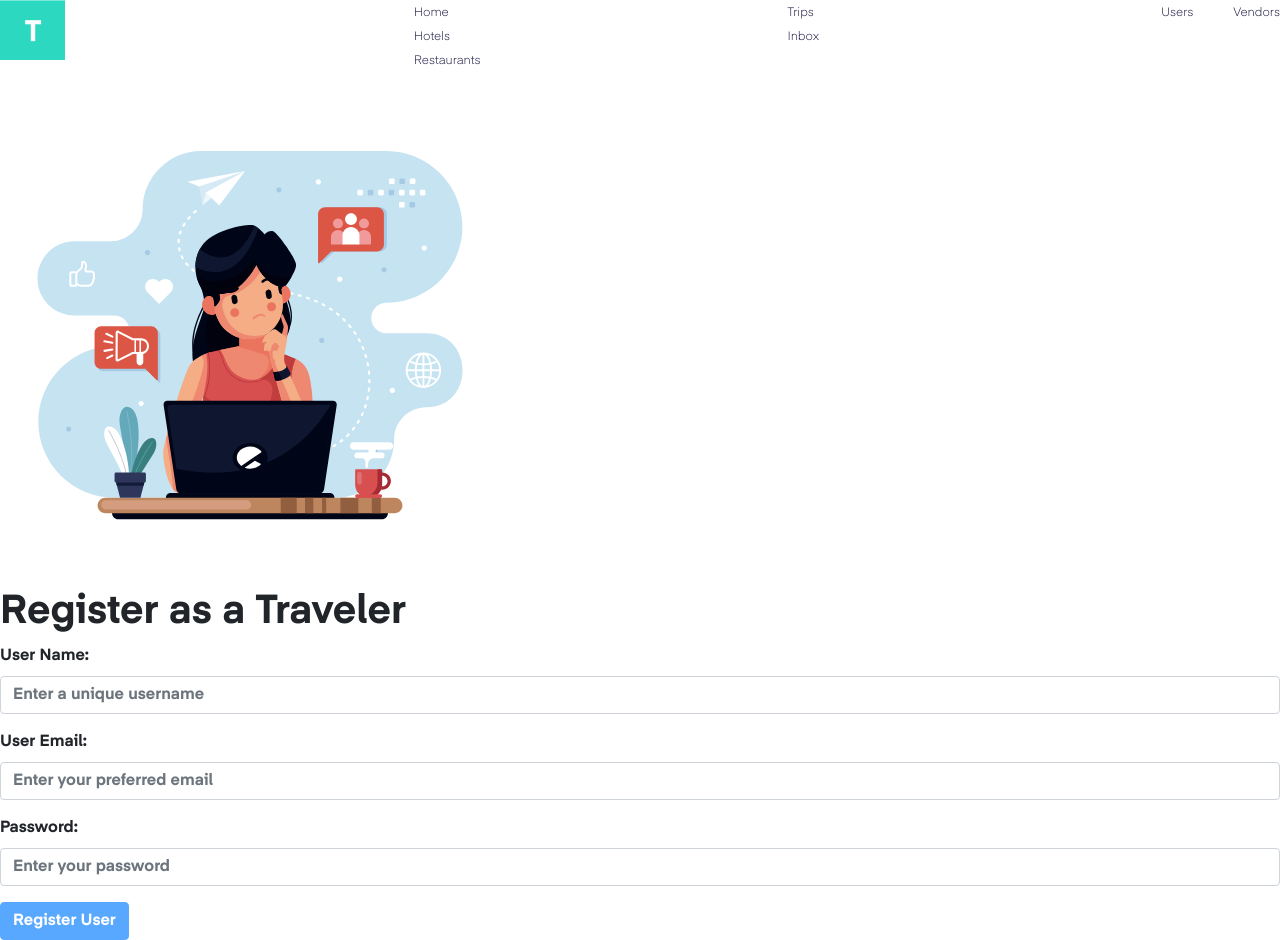
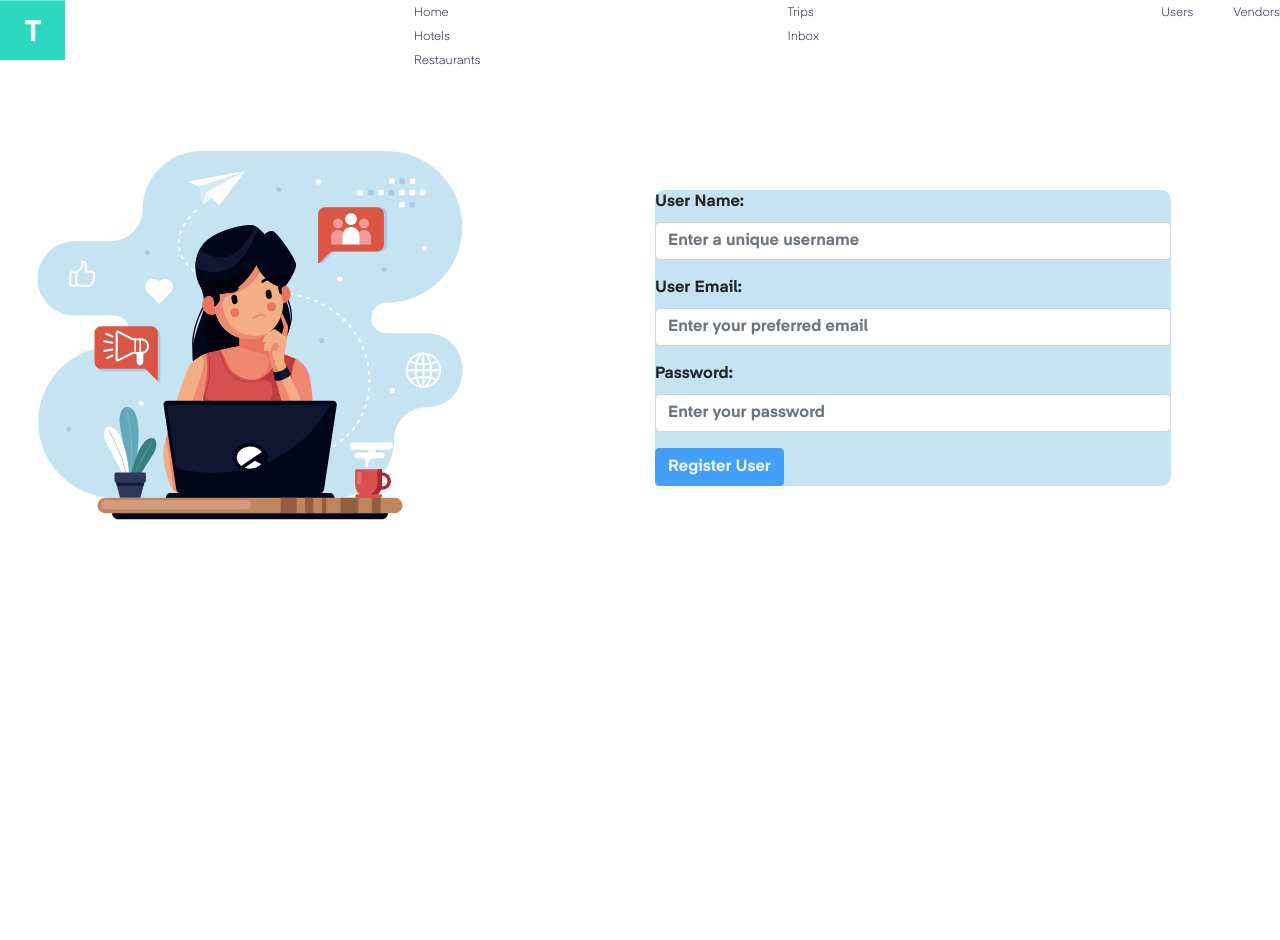
Before and after one commit to therabithole/TripAdvisorPlatform, a React (Create React App) app: page /users/register in a window 1280 px wide. After the commit the page ends 800 px from the top, so only its background shows below. Built offline with nearby package versions, Linux system fonts and the light colour scheme.

Commit message:
initial setting of User login and registeration page

```diff
--- a/src/Components/Forms/UserRegisterForm.jsx
+++ b/src/Components/Forms/UserRegisterForm.jsx
@@ -1,6 +1,8 @@
 import React, { Component } from "react";
 import Joi from "joi-browser";
 import Form from "./common/Form";
+
+import './regFormData.css'
 class UserRegisterForm extends Form {
   state = {
     data: {
@@ -27,6 +29,7 @@ class UserRegisterForm extends Form {
 
   render() {
     return (
+      <div className="regFormdata">
       <form onSubmit={this.handleSubmit}>
         {this.renderInput("userName", "User Name: ", "Enter a unique username")}
         {this.renderInput(
@@ -40,9 +43,9 @@ class UserRegisterForm extends Form {
           "Enter your password",
           "password"
         )}
-
         {this.FormButton("Register User")}
       </form>
+    </div>
     );
   }
 }
--- /dev/null
+++ b/src/Components/Forms/regFormData.css
@@ -0,0 +1,5 @@
+.regFormdata{
+  background-color: #C6E3F1;
+  border-radius: 10px;
+  /* text-align: center; */
+}
--- /dev/null
+++ b/src/Components/Logins/LoginFormData.css
@@ -0,0 +1,15 @@
+.LoginImg img {
+  width: 100% !important;
+  height: 50vh;
+}
+.LoginImg {
+  text-align: center;
+}
+.Loginform{
+  display: flex;
+  flex-direction: column;
+  justify-content: center;
+  background-color: #f4f4f4;
+  border-radius: 10px;
+  box-shadow: 0px 0px 1px 3px gray;
+}
--- a/src/Components/Logins/UserLogin.jsx
+++ b/src/Components/Logins/UserLogin.jsx
@@ -1,18 +1,25 @@
 import React, { Component } from "react";
 import userIcon from "../db/images/userIcon.svg";
 import UserLoginForm from "./../Forms/UserLoginForm";
+import './LoginFormData.css'
 class UserLogin extends Component {
   state = {};
   render() {
     return (
-      <React.Fragment>
-        <section>
-          <img src={userIcon} alt="works" height="80px" />
-          <h1> Welcome to User Login Panel</h1>
-          <h2> Sign-in to book and manage your trip</h2>
-        </section>
-        <UserLoginForm />
-      </React.Fragment>
+      <div class="row indexRegTop">
+        <div class="col-lg-6 col-md-6 col-sm-12 col-xs-12 LoginImg">
+          <img src={userIcon} alt="works" height="50vh" />
+          <div>
+            <h3> Welcome to User Login Panel sign-in to book and manage your trip</h3>
+            </div>
+
+        </div>
+        <div class="col-lg-5 col-md-6 col-sm-12 col-xs-12 Loginform">
+            <UserLoginForm />
+        </div>
+
+      </div>
+
     );
   }
 }
--- a/src/Components/Register/UserRegister.jsx
+++ b/src/Components/Register/UserRegister.jsx
@@ -1,15 +1,21 @@
 import React, { Component } from "react";
 import loginbackground from "../db/images/thinking-women-login-background.svg";
 import UserRegisterForm from "./../Forms/UserRegisterForm";
+import './userRegister.css'
 class UserRegister extends Component {
   state = {};
   render() {
     return (
-      <React.Fragment>
-        <img src={loginbackground} alt="login-bg" />
-        <h1> Register as a Traveler</h1>
-        <UserRegisterForm />
-      </React.Fragment>
+      <div class="row indexRegTop">
+        <div class="col-lg-6 col-md-6 col-sm-12 col-xs-12 RegisterImage">
+          <img src={loginbackground} alt="login-bg" />
+        </div>
+        <div class="col-lg-5 col-md-6 col-sm-12 col-xs-12 UserRegisterationForm">
+            <UserRegisterForm />
+        </div>
+
+      </div>
+
     );
   }
 }
--- /dev/null
+++ b/src/Components/Register/userRegister.css
@@ -0,0 +1,6 @@
+.UserRegisterationForm{
+  display: flex;
+  width: 100%;
+  flex-direction: column;
+  justify-content: center;
+}
```
